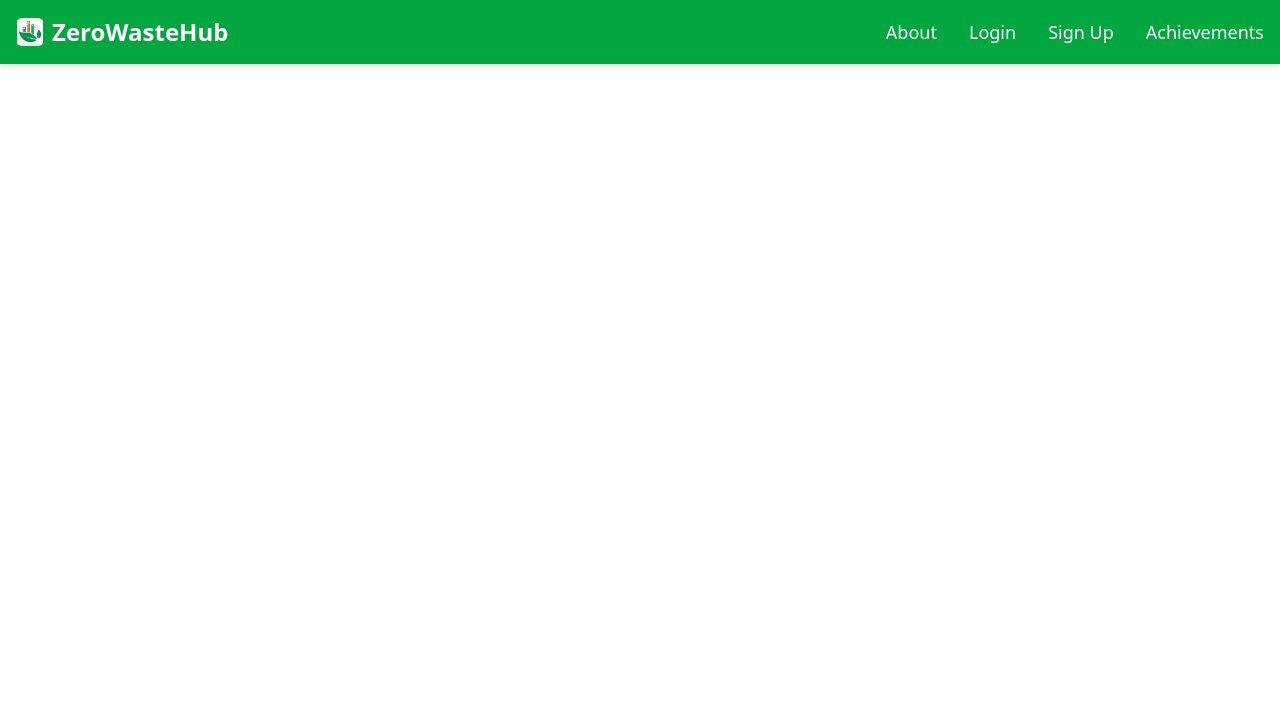
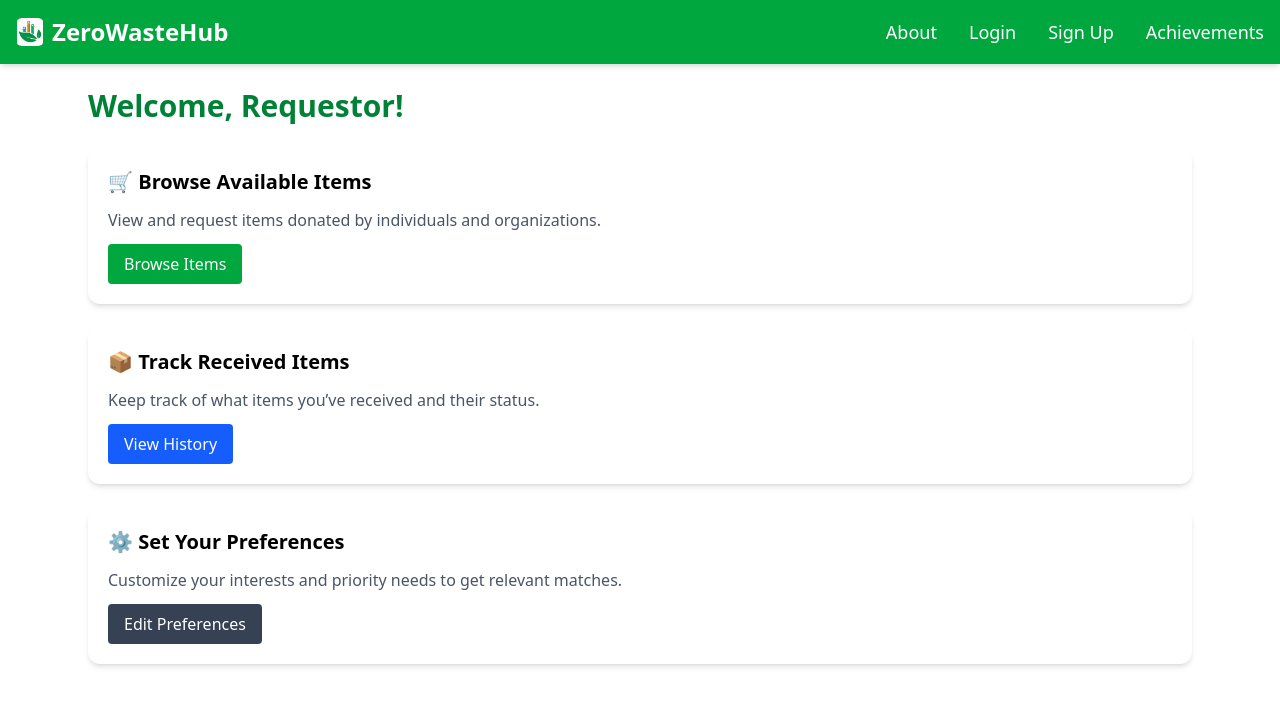
Before and after one commit to im-anjali/ZeroWasteHub, a React (Vite) app in the folder frontend/: page /requestor-dashboard in a window 1280 px wide. Shown: the top 706 px of the page. Built offline with nearby package versions, Linux system fonts and the light colour scheme.

Commit message:
Added requestordashboard

```diff
--- a/frontend/src/App.jsx
+++ b/frontend/src/App.jsx
@@ -6,13 +6,14 @@ import About from "./pages/About";
 import Home from "./pages/Home";
 import Login from "./components/LoginPage";
 import SignUp from "./components/SignupPage";
-
+import RequestorDashboard from "./pages/dashboards/RequestorDashboard";
 
 const App = () => {
   return (
     <Router>
       <Navbar />
       <Routes>
+        <Route path="/requestor-dashboard" element={<RequestorDashboard />} />
         <Route path="/" element={<Home/>}/>
         <Route path="/about" element={<About/>} />
         <Route path="/login" element={<Login />} />
--- a/frontend/src/components/SignupPage.jsx
+++ b/frontend/src/components/SignupPage.jsx
@@ -1,8 +1,35 @@
-import React from "react";
-import AuthForm from "./AuthForm";
+import React, { useState } from "react";
 
 const SignupPage = () => {
-  return <AuthForm mode="signup" />;
+  const [selectedRole, setSelectedRole] = useState("donor");
+
+  const handleSignup = () => {
+    window.location.href = `http://localhost:5000/auth/google?role=${selectedRole}&mode=signup`;
+  };
+
+  return (
+    <div className="flex flex-col items-center p-10 space-y-4">
+      <h2 className="text-2xl font-semibold">Sign Up</h2>
+      <label className="text-lg">Select your role:</label>
+      <select
+        className="border p-2 rounded"
+        value={selectedRole}
+        onChange={(e) => setSelectedRole(e.target.value)}
+      >
+        <option value="admin">Admin</option>
+        <option value="ngo">NGO</option>
+        <option value="donor">Donor</option>
+        <option value="volunteer">Volunteer</option>
+        <option value="requestor">Requestor</option>
+      </select>
+      <button
+        className="bg-green-600 text-white px-4 py-2 rounded hover:bg-green-700"
+        onClick={handleSignup}
+      >
+        Sign Up with Google
+      </button>
+    </div>
+  );
 };
 
 export default SignupPage;
--- a/frontend/src/pages/About.jsx
+++ b/frontend/src/pages/About.jsx
@@ -5,7 +5,6 @@ const About = () => {
   return (
     <div className="bg-white min-h-screen text-gray-800 px-6 py-12">
       <div className="max-w-4xl mx-auto space-y-12">
-
         <h1 className="text-4xl font-bold text-green-700">About ZeroWasteHub</h1>
 
 
--- /dev/null
+++ b/frontend/src/pages/dashboards/RequestorDashboard.jsx
@@ -0,0 +1,36 @@
+const RequestorDashboard = () => {
+  return (
+    <div className="p-6 max-w-6xl mx-auto">
+      <h1 className="text-3xl font-bold mb-6 text-green-700">Welcome, Requestor!</h1>
+
+      {/* Section 1: Browse Items */}
+      <div className="bg-white rounded-xl shadow-md p-5 mb-6">
+        <h2 className="text-xl font-semibold mb-3">🛒 Browse Available Items</h2>
+        <p className="text-gray-600 mb-3">View and request items donated by individuals and organizations.</p>
+        <button className="bg-green-600 text-white px-4 py-2 rounded hover:bg-green-700">
+          Browse Items
+        </button>
+      </div>
+
+      {/* Section 2: Track Received Items */}
+      <div className="bg-white rounded-xl shadow-md p-5 mb-6">
+        <h2 className="text-xl font-semibold mb-3">📦 Track Received Items</h2>
+        <p className="text-gray-600 mb-3">Keep track of what items you’ve received and their status.</p>
+        <button className="bg-blue-600 text-white px-4 py-2 rounded hover:bg-blue-700">
+          View History
+        </button>
+      </div>
+
+      {/* Section 3: Preferences */}
+      <div className="bg-white rounded-xl shadow-md p-5">
+        <h2 className="text-xl font-semibold mb-3">⚙️ Set Your Preferences</h2>
+        <p className="text-gray-600 mb-3">Customize your interests and priority needs to get relevant matches.</p>
+        <button className="bg-gray-700 text-white px-4 py-2 rounded hover:bg-gray-800">
+          Edit Preferences
+        </button>
+      </div>
+    </div>
+  );
+};
+
+export default RequestorDashboard;
```
